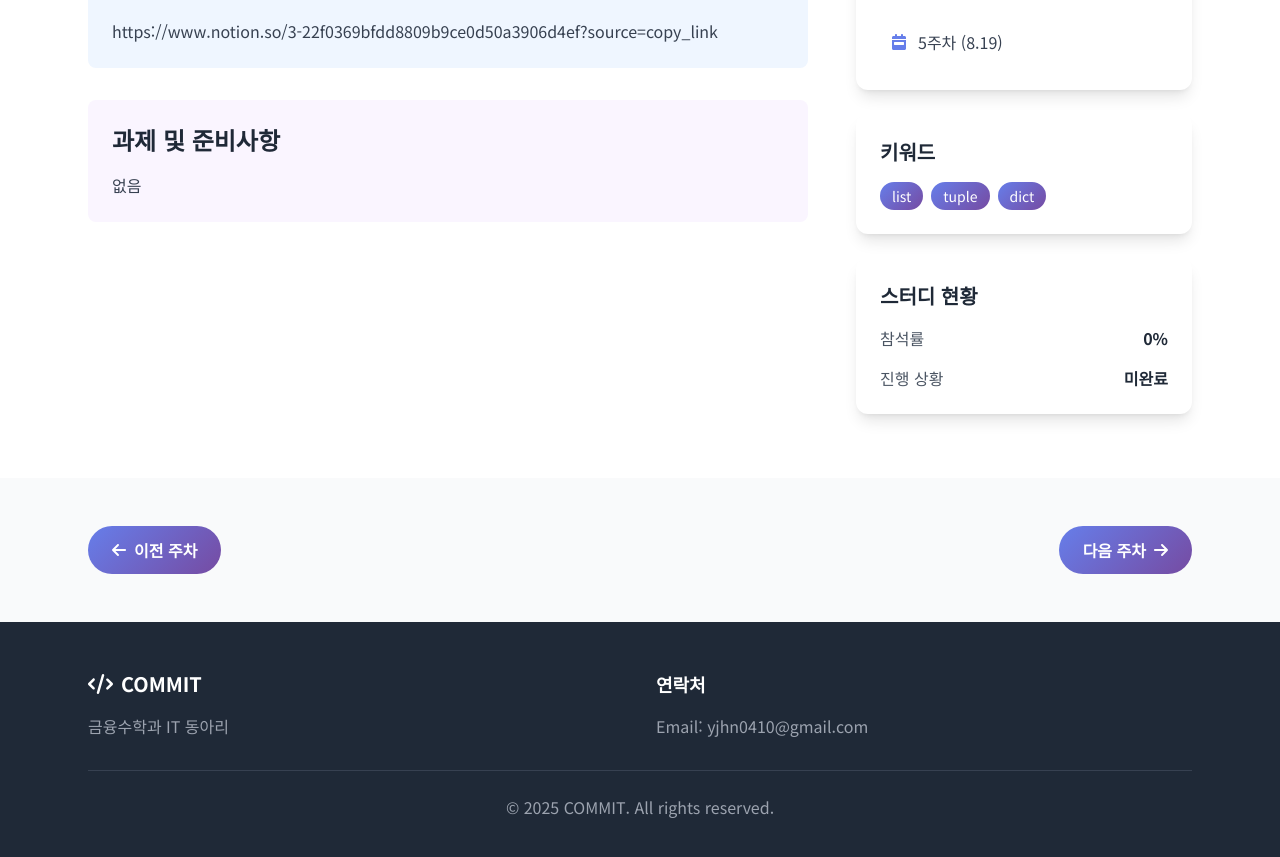
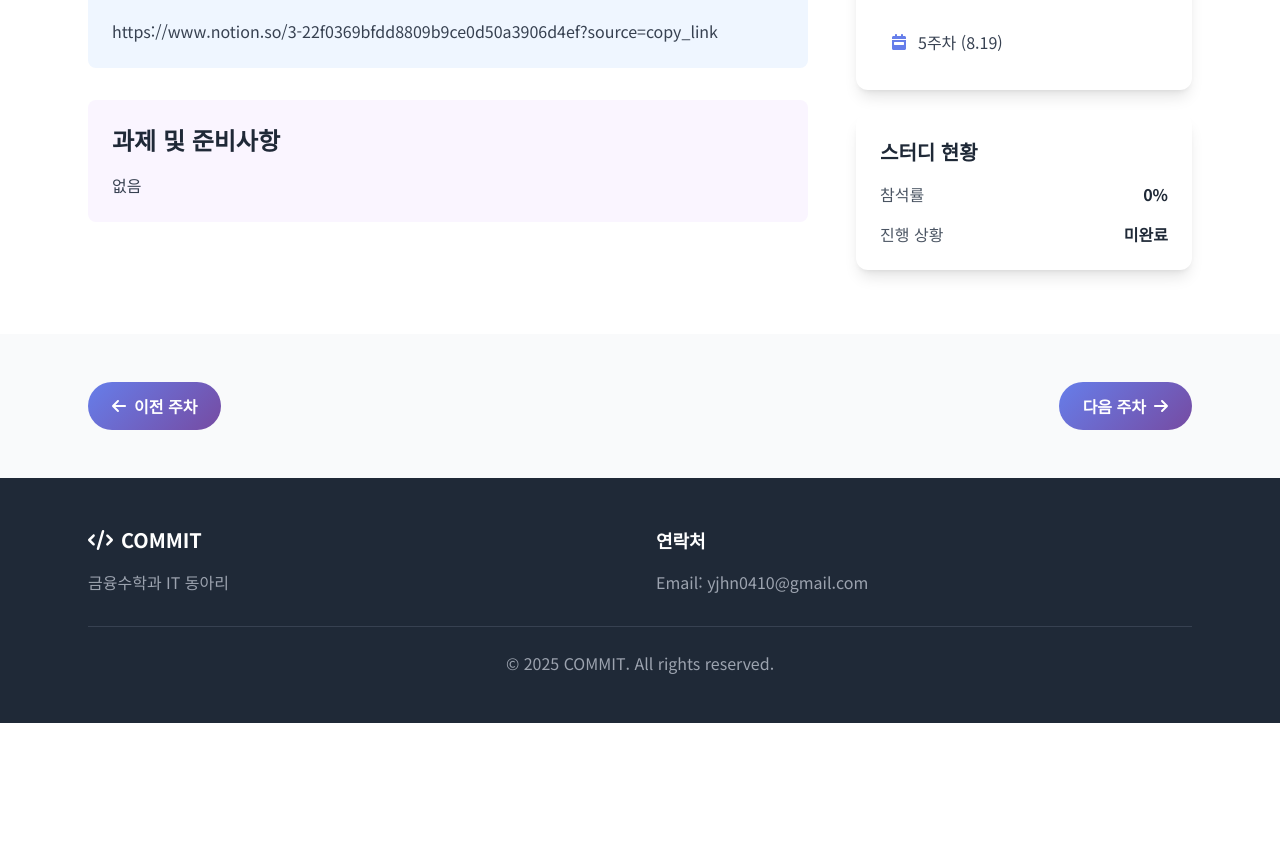
Before and after one commit to yangjihun/FM-COMMIT, a React (Vite) app: page /study/week3 in a window 1280 px wide. Shown: the part 1086-1943 px from the top of the page. After the commit the page ends 1809 px from the top, so only its background shows below. Built offline with nearby package versions, Linux system fonts and the light colour scheme.

Commit message:
chore: 주차별 키워드 섹션 제거

```diff
--- a/src/components/WeekDetail.tsx
+++ b/src/components/WeekDetail.tsx
@@ -160,21 +160,6 @@ const WeekDetail: React.FC<WeekDetailProps> = ({ weekData }) => {
                 </div>
               </div>
 
-              {/* 키워드 */}
-              <div className="card p-6">
-                <h3 className="text-xl font-bold mb-4 text-gray-800">키워드</h3>
-                <div className="flex flex-wrap gap-2">
-                  {weekData.keywords.map((keyword, index) => (
-                    <span
-                      key={index}
-                      className="bg-gradient-primary text-white px-3 py-1 rounded-full text-sm"
-                    >
-                      {keyword}
-                    </span>
-                  ))}
-                </div>
-              </div>
-
               {/* 스터디 현황 */}
               <div className="card p-6">
                 <h3 className="text-xl font-bold mb-4 text-gray-800">스터디 현황</h3>
--- a/src/data/weeks.json
+++ b/src/data/weeks.json
@@ -35,7 +35,6 @@
       ],
       "learningContent": "https://www.notion.so/1-22f0369bfdd880f49284c47ca3dd3f73?source=copy_link",
       "assignments": "없음",
-      "keywords": ["코딩테스트", "동아리 활동 안내", "방학 스터디 안내", "Python 기초"],
       "stats": {
         "attendanceRate": "83%",
         "completionRate": "미완료"
@@ -78,7 +77,6 @@
       ],
       "learningContent": "https://www.notion.so/2-22f0369bfdd880e0834bec9a39c3722b?source=copy_link",
       "assignments": "없음",
-      "keywords": ["변수 타입", "조건문", "반복문"],
       "stats": {
         "attendanceRate": "0%",
         "completionRate": "미완료"
@@ -108,7 +106,6 @@
       ],
       "learningContent": "https://www.notion.so/3-22f0369bfdd8809b9ce0d50a3906d4ef?source=copy_link",
       "assignments": "없음",
-      "keywords": ["list", "tuple", "dict"],
       "stats": {
         "attendanceRate": "0%",
         "completionRate": "미완료"
@@ -138,7 +135,6 @@
       ],
       "learningContent": "https://www.notion.so/4-22f0369bfdd880a29bdadb9820c0dfbe?source=copy_link",
       "assignments": "없음",
-      "keywords": ["디버깅", "예외처리"],
       "stats": {
         "attendanceRate": "0%",
         "completionRate": "미완료"
@@ -168,7 +164,6 @@
       ],
       "learningContent": "https://www.notion.so/5-22f0369bfdd88007abe9f16655479b6e?source=copy_link",
       "assignments": "없음",
-      "keywords": ["함수"],
       "stats": {
         "attendanceRate": "0%",
         "completionRate": "미완료"
```
